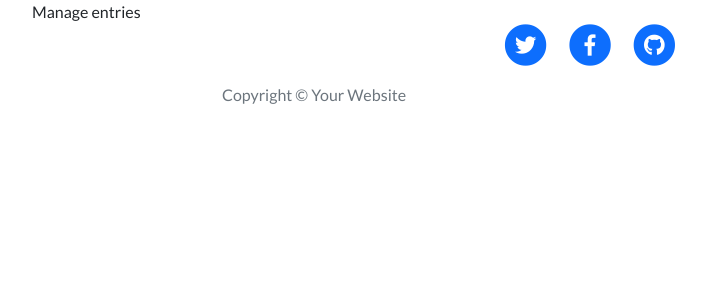
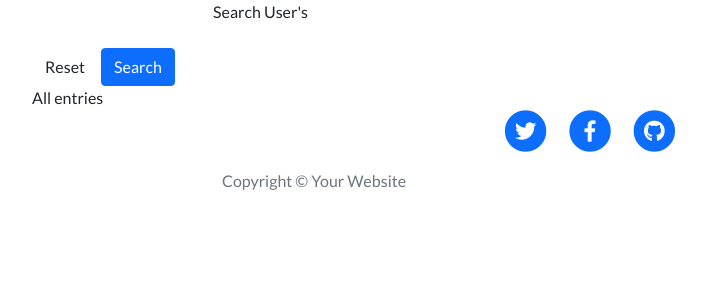
Before and after one commit to aryan008/recovery-test, a Flask app: page /all_entries in a window 1280 px wide. Shown: the part 58-358 px from the top of the page, without its empty margins (50-756 px from the left). Run offline with Flask 2, Linux system fonts and the light colour scheme; the visitor is signed in with stand-in values (Sample User, id 1); data that the repository does not hold is empty; some libraries are stand-ins or nearby versions.

Commit message:
add search functionality on entries

```diff
--- a/app.py
+++ b/app.py
@@ -534,6 +534,15 @@ def all_entries():
         abort(404)
 
 
+@app.route("/search", methods=["GET", "POST"])
+def search():
+    username = mongo.db.users.find_one({"username": session["user"]})
+    query = request.form.get("query")
+    tasks = list(mongo.db.entries.find({"$text": {"$search": query}}))
+
+    return render_template("all_entries.html", full_entries_list=tasks)
+
+
 @app.route("/manage_users/", methods=["GET", "POST"])
 def manage_users():
     username = mongo.db.users.find_one({"username": session["user"]})
--- a/templates/all_entries.html
+++ b/templates/all_entries.html
@@ -1,7 +1,18 @@
 {% extends "base.html" %}
 {% block content %}
 
-    Manage entries
+    <form action="{{ url_for('search') }}" method="post">
+        <div>
+            <input type="text" name="query" id="query" class="validate" required>
+            <label for="query">Search User's</label>
+        </div>
+        <br>
+        <div>
+            <a href="{{ url_for('all_entries') }}" class="red btn text-shadow">Reset</a>
+            <button type="submit" class="btn btn-primary">Search</button>
+        </div>
+    </form>
+    All entries
     <br>
     {% for entry in full_entries_list %}
     Created By: {{ entry.created_by }}, Date: {{ entry.user_chosen_date }}, Score: {{ entry.score }}%
```
